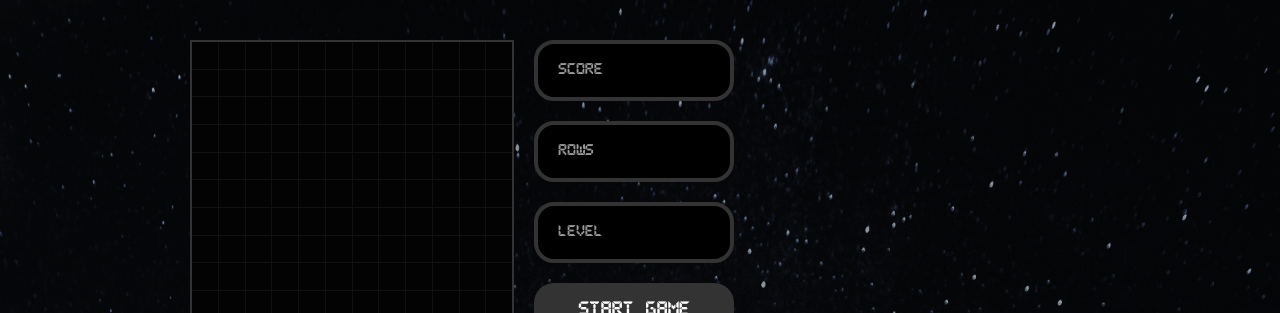
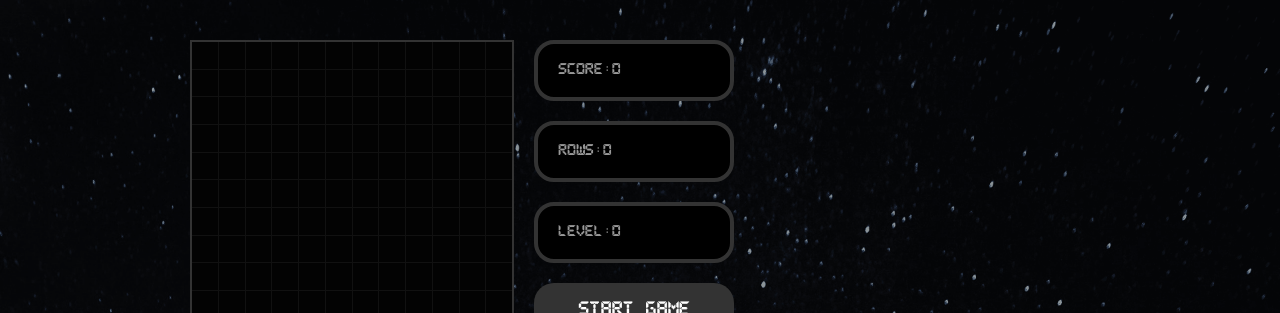
Before and after one commit to mohd-aman/Tetris-In-React, a React (Create React App) app: page / in a window 1280 px wide. Shown: the top 313 px of the page. Built offline with nearby package versions, Linux system fonts and the light colour scheme.

Commit message:
Complete React.memo used for improve performance

```diff
--- a/src/components/Cell.js
+++ b/src/components/Cell.js
@@ -3,7 +3,9 @@ import { TETROMINOS } from "../tetrominos";
 import { StyledCell } from "./styles/StyledCell";
 
 const Cell = ({type})=>(
-    <StyledCell type={type} color={TETROMINOS[type].color}/>
+    <StyledCell type={type} color={TETROMINOS[type].color}>
+        {console.log('rerender cell')}
+    </StyledCell>
 )
 
-export default Cell;
+export default React.memo(Cell);
--- a/src/components/Tetris.js
+++ b/src/components/Tetris.js
@@ -11,14 +11,15 @@ import { useState } from "react/cjs/react.development";
 import { usePlayer } from "../hooks/usePlayer";
 import {useStage} from "../hooks/useStage"
 import { useInterval } from "../hooks/useInterval";
+import { useGameStatus } from "../hooks/useGameStatus";
 
 const Tetris = ()=>{
     const [dropTime,setDropTime] = useState(null);
     const [gameOver,setGameOver] = useState(false);
 
     const [player,updatePlayerPos,resetPlayer,playerRotate] = usePlayer();
-    const [stage,setStage] = useStage(player,resetPlayer);
-
+    const [stage,setStage,rowsCleared] = useStage(player,resetPlayer);
+    const [score,setScore,rows,setRows,level,setLevel] = useGameStatus(rowsCleared);
     console.log('re-render');
 
     const movePlayer = dir=>{
@@ -33,10 +34,17 @@ const Tetris = ()=>{
         setStage(createStage());
         setDropTime(1000);
         resetPlayer();
+        setScore(0);
+        setLevel(0);
+        setRows(0);
         setGameOver(false);
     }
 
     const drop = () => {
+        if(rows>(level+1)*10){
+            setLevel(prev=>prev+1);
+            setDropTime(1000/(level+1)+200);
+        }
         if(!checkCollision(player,stage,{x:0,y:1})){
             updatePlayerPos({ x: 0, y: 1, collided: false })
         }
@@ -53,7 +61,7 @@ const Tetris = ()=>{
           if(!gameOver){
               if(keyCode === 40){
                   console.log("interval on");
-                  setDropTime(1000);
+                  setDropTime(1000/(level+1));
               }
           }
       }
@@ -94,9 +102,9 @@ const Tetris = ()=>{
                 {gameOver?(
                     <Display gameOver={gameOver} text="Game Over"/>
                 ):(<div>
-                    <Display text="Score"/>
-                    <Display text = "Rows"/>
-                    <Display text="Level"/>
+                    <Display text={`Score:${score}`}/>
+                    <Display text ={`Rows:${rows}`}/>
+                    <Display text={`Level:${level}`}/>
                     </div>
                 )}
                 <StartButton callback={startGame}/>
--- a/src/components/styles/StyledStartButton.js
+++ b/src/components/styles/StyledStartButton.js
@@ -14,4 +14,5 @@ export const StyledStartButton = styled.button`
   font-size: 1rem;
   outline: none;
   cursor: pointer;
+
 `
--- a/src/components/styles/StyledTetris.js
+++ b/src/components/styles/StyledTetris.js
@@ -8,6 +8,7 @@ export const StyledTetrisWrapper = styled.div`
   background: url(${bgImage}) #000;
   background-size: cover;
   overflow: hidden;
+  cursor:auto;
 `;
 
 export const StyledTetris = styled.div`
--- /dev/null
+++ b/src/hooks/useGameStatus.js
@@ -0,0 +1,20 @@
+import { useState,useEffect,useCallback } from "react";
+
+export const useGameStatus = rowsCleared=>{
+    const [score,setScore] = useState(0);
+    const [rows,setRows] = useState(0);
+    const [level,setLevel] = useState(0);
+
+    const linePoints = [40,100,300,1200];
+    const calcScore = useCallback(()=>{
+        if(rowsCleared>0){
+            setScore(prev=>prev+linePoints[rowsCleared-1]*(level+1));
+            setRows(prev=>prev+rowsCleared);
+        }
+    },[level,linePoints,rowsCleared]);
+
+    useEffect(()=>{
+        calcScore();
+    },[calcScore,rowsCleared,score]);
+    return [score,setScore,rows,setRows,level,setLevel];
+}
--- a/src/hooks/useStage.js
+++ b/src/hooks/useStage.js
@@ -41,6 +41,6 @@ export const useStage = (player,resetPlayer) =>{
                 return newStage;
         };
         setStage(prev=>updateStage(prev));
-    },[player,resetPlayer]);
+    },[player.collided,player.pos.x,player.pos.y,player.tetromino,resetPlayer]);
     return [stage,setStage,rowsCleared];
 }
```
